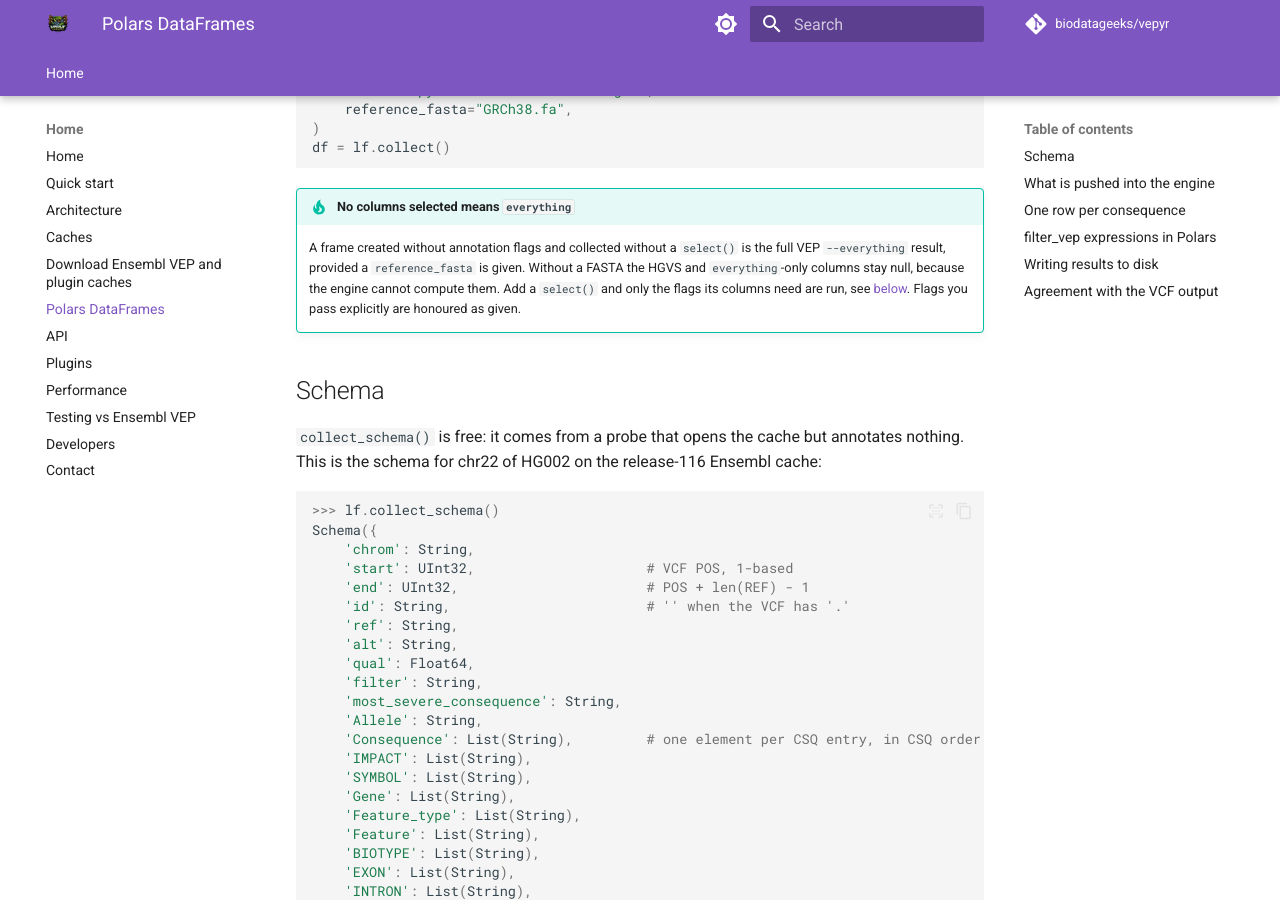
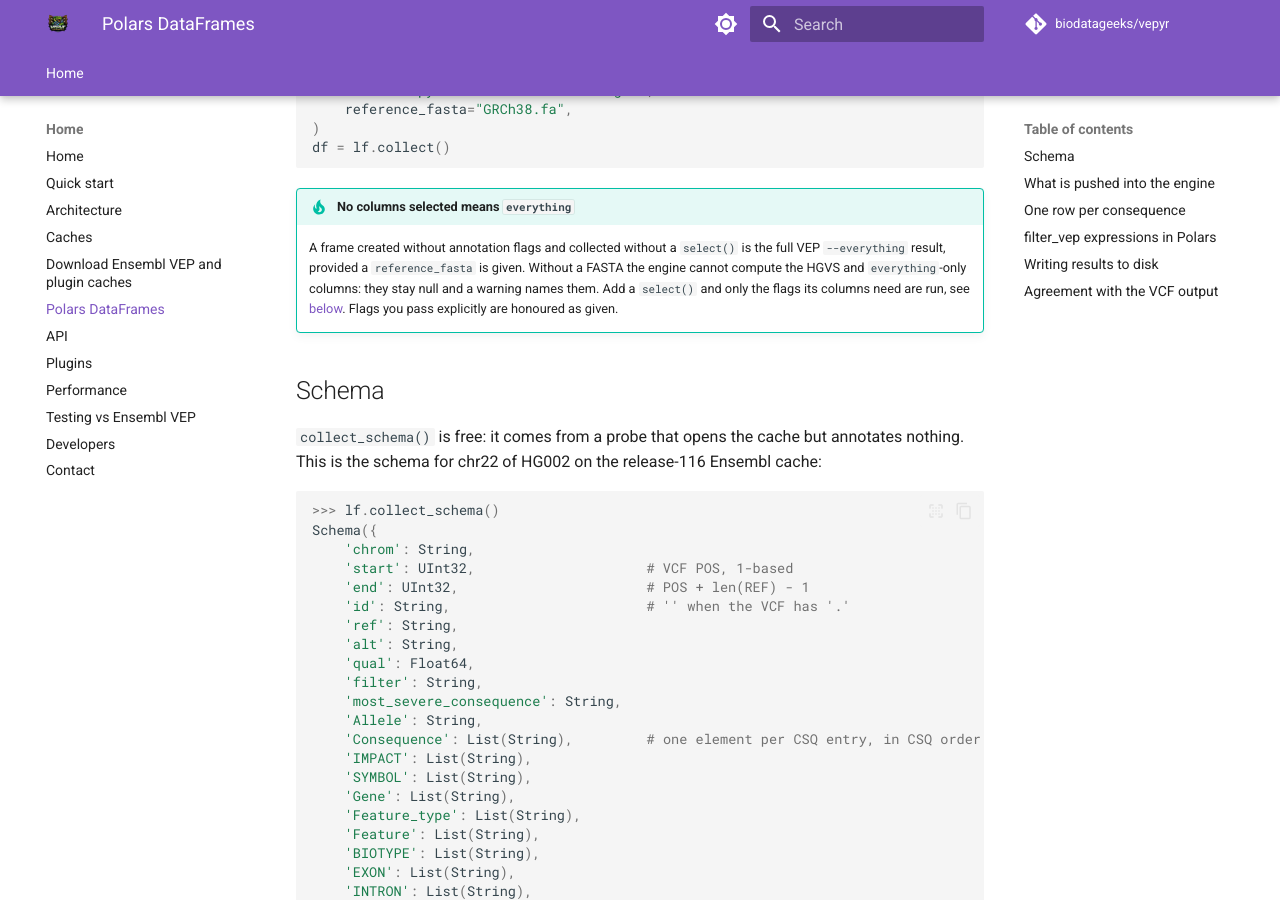
Before and after one commit to biodatageeks/vepyr, an MkDocs documentation site: the page built from docs/dataframes.md, in a window 1280 px wide and 900 px high, scrolled down 345 px. Built offline with MkDocs 1.6.1 and Material for MkDocs 9.7.7, drawn with Linux system fonts in a browser that asks for light colours; comment, search, counter and statistics services are not loaded.

Commit message:
feat(annotate): warn which columns stay null when a flagless collect has no FASTA
Co-Authored-By: Claude Fable 5.1 <noreply@anthropic.com>
Claude-Session: https://claude.ai/code/session_01F6y34WjrWGvL9hS5Eg95Y8

```diff
--- a/docs/dataframes.md
+++ b/docs/dataframes.md
@@ -19,9 +19,9 @@ df = lf.collect()
 !!! tip "No columns selected means `everything`"
     A frame created without annotation flags and collected without a
     `select()` is the full VEP `--everything` result, provided a
-    `reference_fasta` is given. Without a FASTA the HGVS and
-    `everything`-only columns stay null, because the engine cannot compute
-    them. Add a `select()` and only the flags its columns need are run, see
+    `reference_fasta` is given. Without a FASTA the engine cannot compute
+    the HGVS and `everything`-only columns: they stay null and a warning
+    names them. Add a `select()` and only the flags its columns need are run, see
     [below](#what-is-pushed-into-the-engine). Flags you pass explicitly are
     honoured as given.
 
```
Also changed, not shown: src/vepyr/__init__.py (+8 -0 lines), 1 other file.
